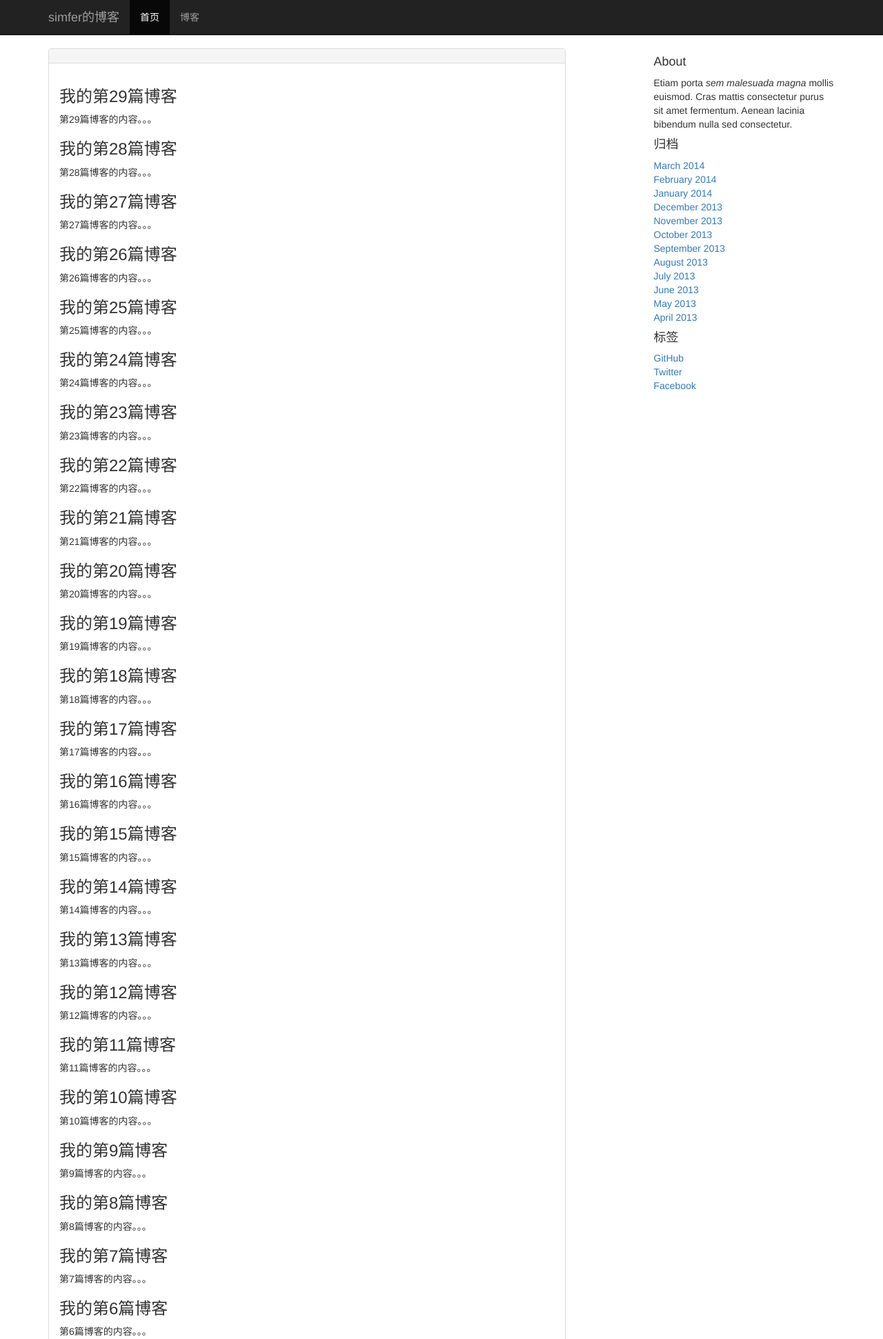
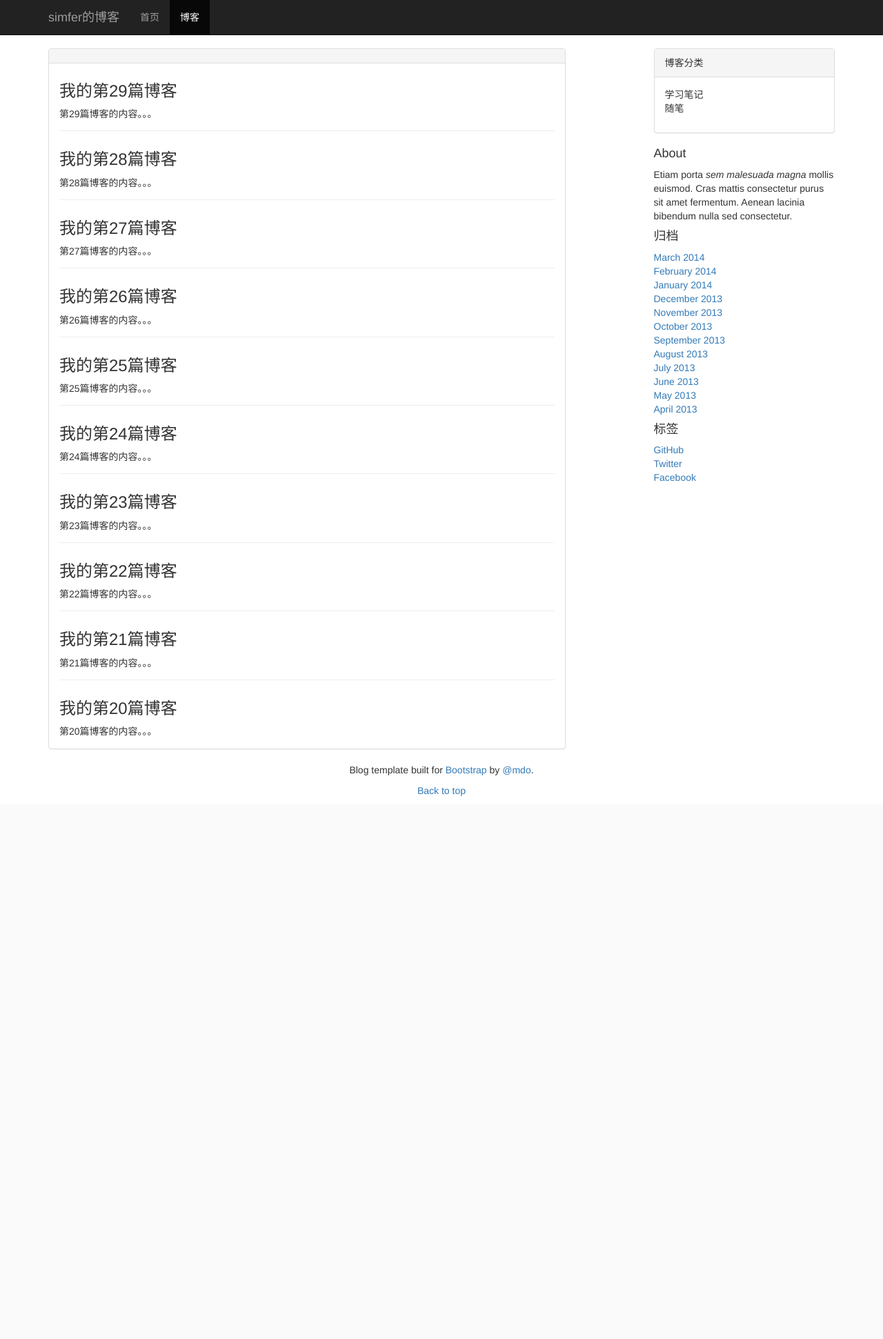
Before and after one commit to simTfer/simfersite, a Django app: page /blog/ in a window 1280 px wide. Shown: the top 1941 px of the page at 69% size. After the commit the page ends 1154 px from the top, so only its background shows below. Run offline with Django 3.2, Linux system fonts and the light colour scheme; data comes from the database, SQL or seed files in the repository; both versions use the stored data as it was after the commit; some libraries are stand-ins or nearby versions.

Commit message:
修改sidebar样式

```diff
--- a/blog/static/blog/blog.css
+++ b/blog/static/blog/blog.css
@@ -5,3 +5,22 @@ body {
 .blog-footer {
     text-align: center;
 }
+
+div.blog:not(:last-child){
+    margin-bottom: 2em;
+    padding-bottom: 1em;
+    border-bottom: 1px solid #eee;
+}
+
+div.blog h3 {
+    margin-top: 0.5em;
+}
+
+div.blog p.blog-info {
+    margin-bottom: 0;
+}
+
+ul.sidebar-module {
+    list-style-type: none;
+    padding: 0;
+}
--- a/blog/templates/blog/base.html
+++ b/blog/templates/blog/base.html
@@ -34,10 +34,10 @@
       </div>
       <div id="navbar" class="collapse navbar-collapse">
         <ul class="nav navbar-nav">
-          <li class="active">
+          <li class="{% block nav_home_active %}{% endblock nav_home_active %}">
             <a href="#">首页</a>
           </li>
-          <li>
+          <li class="{% block nav_blog_active %}{% endblock nav_blog_active %}">
             <a href="#about">博客</a>
           </li>
         </ul>
@@ -50,14 +50,24 @@
 
     <div class="row">
 
-      <div class="col-sm-8 blog-main">
+      <div class="col-xs-12 col-md-8">
 
         {% block blog-post %}{% endblock blog-post %}
 
       </div>
       <!-- /.blog-main -->
 
-      <div class="col-sm-3 col-sm-offset-1 blog-sidebar">
+      <div class="hidden-xs col-md-3 col-md-offset-1">
+        <div class="panel panel-default">
+          <div class="panel-heading">博客分类</div>
+          <div class="panel-body">
+            <ul class="sidebar-module">
+              {% for category in categorys %}
+                <li>{{ category }}</li>
+              {% endfor %}
+            </ul>
+          </div>
+        </div>
         <div class="sidebar-module sidebar-module-inset">
           <h4>About</h4>
           <p>Etiam porta
--- a/blog/templates/blog/blog_detail.html
+++ b/blog/templates/blog/blog_detail.html
@@ -0,0 +1,3 @@
+{% extends 'blog/base.html' %}
+
+{% block nav_blog_active %}active{% endblock nav_blog_active %}
--- a/blog/templates/blog/blog_list.html
+++ b/blog/templates/blog/blog_list.html
@@ -1,14 +1,18 @@
 {% extends 'blog/base.html' %}
 
 {% block title %}博客列表{% endblock title %}
+
+{% block nav_blog_active %}active{% endblock nav_blog_active %}
 
 {% block blog-post %}
 <div class="panel panel-default">
   <div class="panel-heading"></div>
     <div class="panel-body">
       {% for blog in blogs %}
-      <h3>{{ blog.title }}</h3>
-      <p>{{ blog.body|striptags|truncatechars:120 }}</p>
+      <div class="blog">
+        <h3>{{ blog.title }}</h3>
+        <p class="blog-info">{{ blog.body|striptags|truncatechars:120 }}</p>
+      </div>
       {% endfor %}
     </div>
 </div>
--- a/blog/views.py
+++ b/blog/views.py
@@ -1,16 +1,22 @@
 from django.views.generic import TemplateView, ListView, DetailView
 
-from .models import Post
+from .models import Post, Category, Tag
 
 
-class IndexView(TemplateView):
+class IndexView(ListView):
     template_name = 'blog/home.html'
 
+    def get_context_data(self, **kwargs):
+        context = super().get_context_data(**kwargs)
+        context['categorys'] = Category.objects.all()
+        return context
 
-class BlogListView(ListView):
+
+class BlogListView(IndexView):
     model = Post
     template_name = 'blog/blog_list.html'
     context_object_name = 'blogs'
+    paginate_by = 10
 
 
 class BlogDetailView(DetailView):
```
Also changed, not shown: db.sqlite3.
